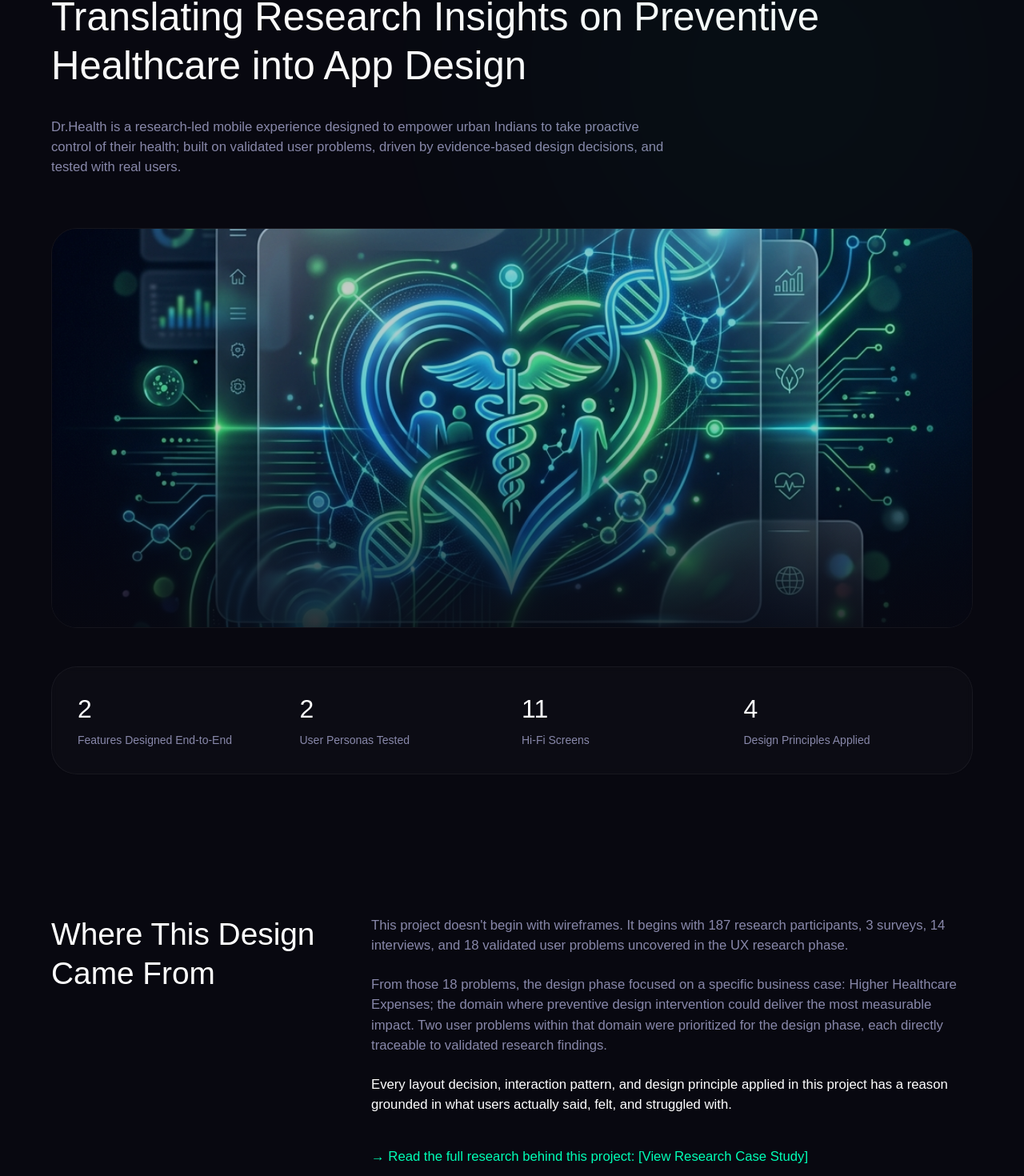
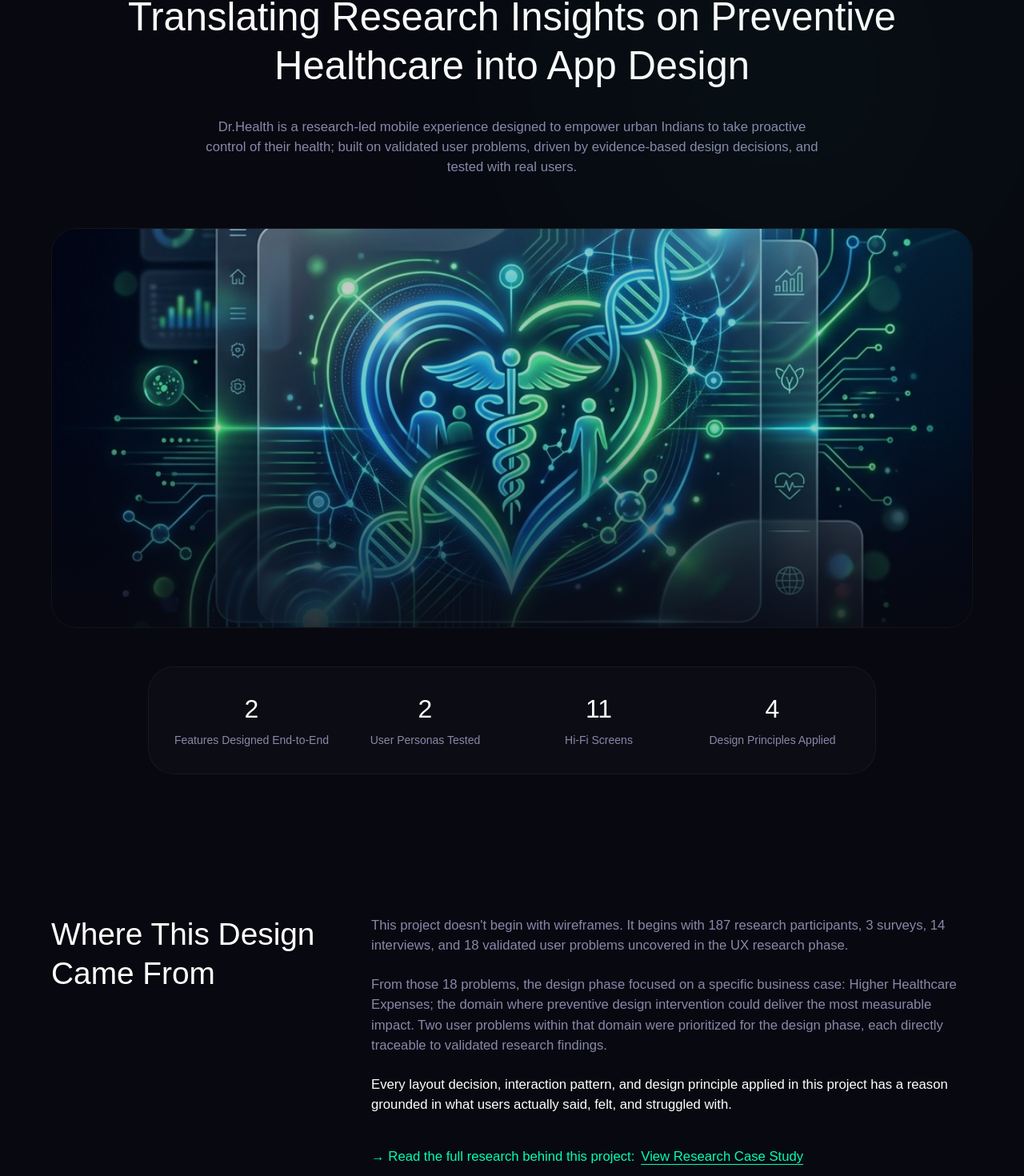
Before and after one commit to RamN-UXD/portfolio, a Next.js app: page /projects/dr-health in a window 1280 px wide. Shown: the part 208-1678 px from the top of the page at 80% size. Built offline with nearby package versions, Linux system fonts and the light colour scheme; some icons are missing.

Commit message:
fix(dr-health): center hero text and fix research case study link

```diff
--- a/app/projects/dr-health/page.tsx
+++ b/app/projects/dr-health/page.tsx
@@ -23,7 +23,7 @@
       </nav>
 
       {/* Hero Section */}
-      <section className="relative pt-40 pb-20 px-6 md:px-16 max-w-[1400px] mx-auto min-h-[80vh] flex flex-col justify-center">
+      <section className="relative pt-40 pb-20 px-6 md:px-16 max-w-[1400px] mx-auto min-h-[80vh] flex flex-col justify-center items-center text-center">
         {/* Background Radial Glow */}
         <div className="absolute top-0 right-0 w-[600px] h-[600px] bg-[#00ffb7] opacity-[0.03] blur-[150px] rounded-full pointer-events-none" />
 
@@ -40,7 +40,7 @@
           initial={{ opacity: 0, y: 30 }}
           animate={{ opacity: 1, y: 0 }}
           transition={{ duration: 1, delay: 0.1, ease: customEase }}
-          className="text-h1 leading-tight mb-8 max-w-5xl"
+          className="text-h1 leading-tight mb-8 max-w-5xl mx-auto"
         >
           Translating Research Insights on Preventive Healthcare into App Design
         </motion.h1>
@@ -49,7 +49,7 @@
           initial={{ opacity: 0, y: 20 }}
           animate={{ opacity: 1, y: 0 }}
           transition={{ duration: 1, delay: 0.2, ease: customEase }}
-          className="text-[#8888aa] text-body-lg max-w-3xl mb-16"
+          className="text-[#8888aa] text-body-lg max-w-3xl mb-16 mx-auto"
         >
           Dr.Health is a research-led mobile experience designed to empower urban Indians to take
           proactive control of their health; built on validated user problems, driven by
@@ -130,9 +130,10 @@
               has a reason grounded in what users actually said, felt, and struggled with.
             </p>
             <div className="pt-4">
-              <a href="#" className="inline-flex items-center gap-2 text-[#00ffb7] hover:text-white transition-colors font-medium">
-                &rarr; Read the full research behind this project: [View Research Case Study]
-              </a>
+              <Link href="/projects/preventive-research" className="inline-flex items-center gap-2 text-[#00ffb7] hover:text-white transition-colors font-medium group">
+                &rarr; Read the full research behind this project:
+                <span className="underline underline-offset-4 group-hover:no-underline transition-all">View Research Case Study</span>
+              </Link>
             </div>
           </motion.div>
         </div>
```
